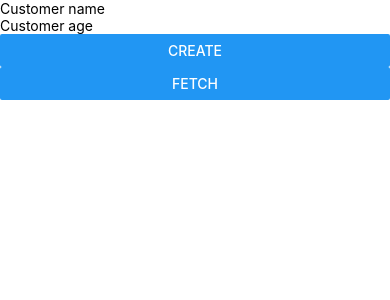
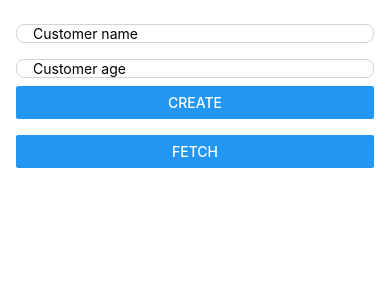
Before and after one commit to lucasvsme/poc-rn-testing-2, a React Native app: screen / in a window 390 px wide. Shown: the top 300 px of the page. Built offline with nearby package versions, Linux system fonts and the light colour scheme.

Commit message:
Implementing UI style

```diff
--- a/src/customers/component.tsx
+++ b/src/customers/component.tsx
@@ -22,7 +22,6 @@ export const CustomersList: React.FC = () => {
         <Native.FlatList
           testID={'customers-list-list'}
           style={CustomersStyle.listFlatList}
-          initialNumToRender={0}
           data={list.customers}
           keyExtractor={(customer) => {
             return customer.id;
@@ -30,9 +29,15 @@ export const CustomersList: React.FC = () => {
           renderItem={(list) => {
             return (
               <React.Fragment>
-                <Native.View testID={'customers-list-list-item'}>
-                  <Native.Text>{list.item.name}</Native.Text>
-                  <Native.Text>{list.item.age}</Native.Text>
+                <Native.View
+                  testID={'customers-list-list-item'}
+                  style={CustomersStyle.listItemWrapper}>
+                  <Native.Text style={CustomersStyle.listItemTextName}>
+                    {list.item.name}
+                  </Native.Text>
+                  <Native.Text style={CustomersStyle.listItemTextAge}>
+                    {`${list.item.age} years old`}
+                  </Native.Text>
                 </Native.View>
               </React.Fragment>
             );
@@ -66,6 +71,7 @@ export const CustomerCreate: React.FC = () => {
         <Native.TextInput
           testID={'customer-create-input-name'}
           style={CustomersStyle.createTextInput}
+          keyboardType={'default'}
           placeholder={'Customer name'}
           value={customerName}
           onChangeText={(currentText) => {
@@ -75,8 +81,8 @@ export const CustomerCreate: React.FC = () => {
         <Native.TextInput
           testID={'customer-create-input-age'}
           style={CustomersStyle.createTextInput}
+          keyboardType={'numeric'}
           placeholder={'Customer age'}
-          value={customerAge}
           onChangeText={(currentText) => {
             setCustomerAge(currentText);
           }}
@@ -118,9 +124,15 @@ export const CustomerCreate: React.FC = () => {
 };
 
 export const CustomersView: React.FC = () => {
+  const window = Native.useWindowDimensions();
+
   return (
     <React.Fragment>
-      <Native.View style={CustomersStyle.wrapper}>
+      <Native.View
+        style={{
+          width: window.width,
+          height: window.height,
+        }}>
         <CustomerCreate />
         <CustomersList />
       </Native.View>
--- a/src/customers/style.ts
+++ b/src/customers/style.ts
@@ -1,9 +1,34 @@
 import Native from 'react-native';
 
 export const CustomersStyle = Native.StyleSheet.create({
-  wrapper: {},
-  createWrapper: {},
-  createTextInput: {},
-  listWrapper: {},
-  listFlatList: {},
+  createWrapper: {
+    padding: 16,
+  },
+  createTextInput: {
+    borderStyle: 'solid',
+    marginVertical: 8,
+    paddingHorizontal: 16,
+    borderColor: 'lightgray',
+    borderRadius: 8,
+    borderWidth: 1,
+    color: 'black',
+  },
+  listWrapper: {
+    paddingHorizontal: 16,
+  },
+  listFlatList: {
+    paddingVertical: 8,
+  },
+  listItemWrapper: {
+    paddingHorizontal: 8,
+    paddingVertical: 8,
+  },
+  listItemTextName: {
+    fontWeight: 'bold',
+    fontSize: 16,
+  },
+  listItemTextAge: {
+    fontStyle: 'italic',
+    fontSize: 14,
+  },
 });
```
